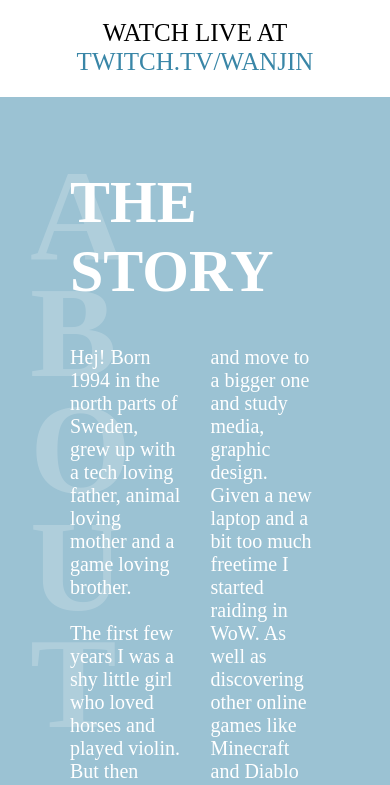
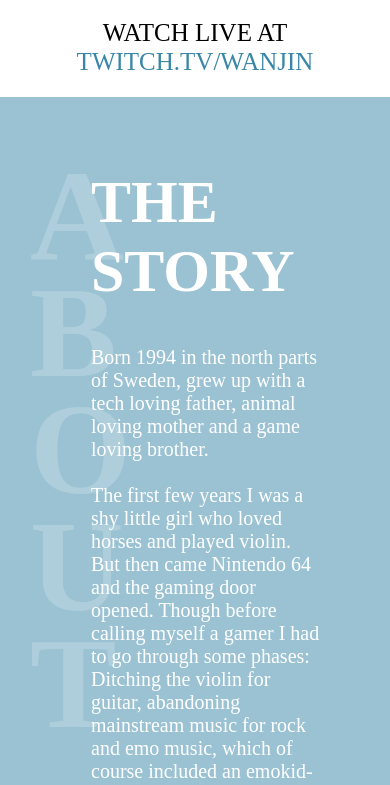
Before and after one commit to alexandrauh/alexandrauh.github.io, a plain HTML site: page index.html in a window 390 px wide. Shown: the part 760-1545 px from the top of the page. Drawn offline with Linux system fonts and the light colour scheme.

Commit message:
change text

```diff
--- a/index.html
+++ b/index.html
@@ -35,7 +35,7 @@
         <div class="container">
         <div class="item">
           <h1 id="about">THE STORY</h1>
-          <p class="light column-2">Hej! Born 1994 in the north parts of Sweden, grew up with a tech loving father, animal loving mother and a game loving brother.</br></br>
+          <p class="light column-2">Born 1994 in the north parts of Sweden, grew up with a tech loving father, animal loving mother and a game loving brother.</br></br>
             The first few years I was a shy little girl who loved horses and played violin. But then came Nintendo 64 and the gaming door opened. Though before calling myself a gamer I had to go through some phases: Ditching the violin for guitar, abandoning mainstream music for rock and emo music, which of course included an emokid-phase. Somewhere in the middle of that a boyfriend came in to the picture. Of course it was this first boyfriend who introduced me to World of Warcraft, and I became a true PC gamer. This was around 2008. I was also a guitarist in a basement punk-rock band at the time.
 </br></br>
 Later, in 2010, it was time to start high school. I decided to leave this small town I grew up in and move to a bigger one and study media, graphic design. Given a new laptop and a bit too much freetime I started raiding in WoW. As well as discovering other online games like Minecraft and Diablo III.
--- a/styles.css
+++ b/styles.css
@@ -159,7 +159,7 @@ link:link {
 }
 
 .item {
-  padding: 0px 40px 40px 40px;
+  padding: 0px 20px 40px 40px;
   width: 900px;
 }
 
@@ -268,3 +268,11 @@ link:link {
     display: none;
      }   /* hide it elsewhere */
 }
+
+@media screen and (max-width: 800px) {
+  .column-2 {
+    display: block;
+    column-count: 1;
+  }
+     }   /* hide it */
+}
```
